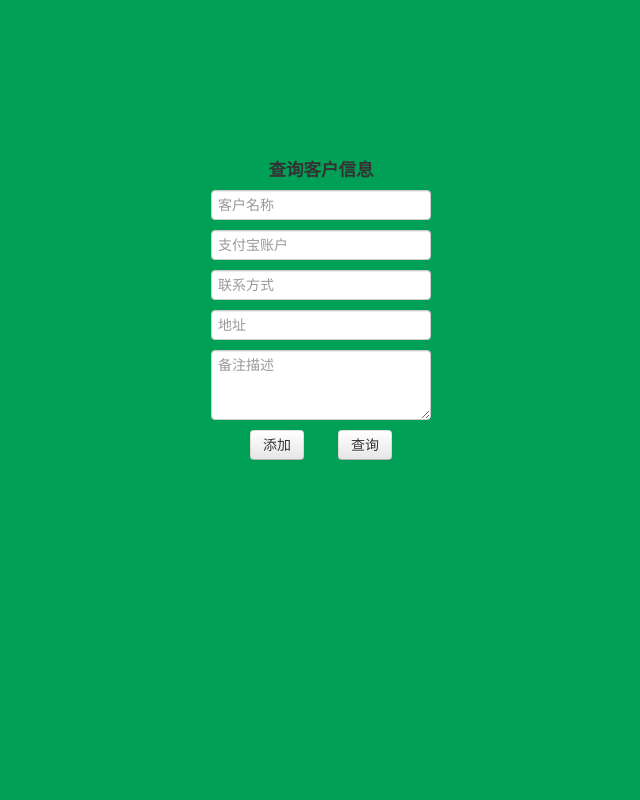
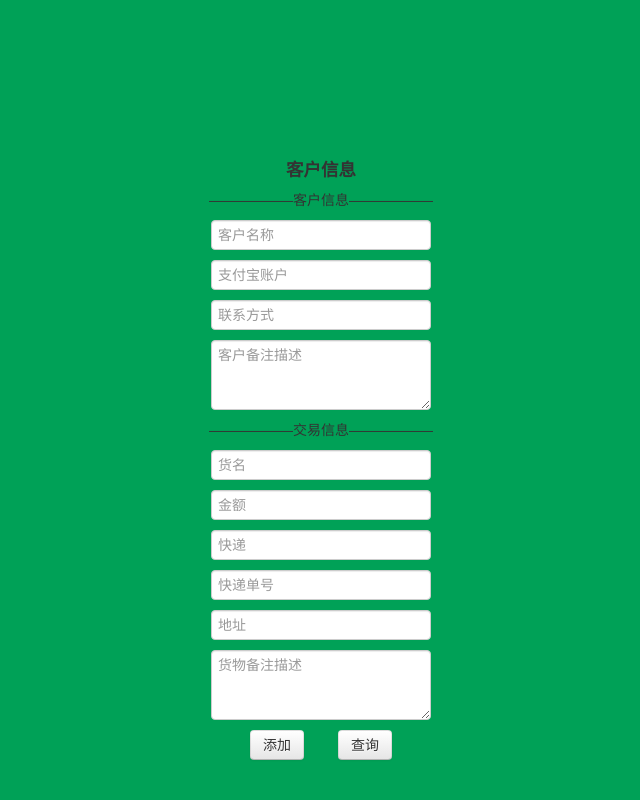
Before and after one commit to debugxingHua/tp5, a PHP site: page / in a window 1280 px wide. Shown: the whole page, without its empty margins (319-959 px from the left). Run offline with PHP 8.4, Linux system fonts and the light colour scheme.

Commit message:
第二次

```diff
--- a/taobao/index.php
+++ b/taobao/index.php
@@ -1,31 +1,42 @@
 <?php
-
+header("Content-type: text/html; charset=utf-8");
 ?>
 <!DOCTYPE html>
-<html lang="en">
+<html lang="zh">
 <head>
-    <meta charset="UTF-8">
-    <title>Add customer</title>
+    <meta http-equiv="Content-Type" content="text/html; charset=utf-8" />
+    <title>客户信息管理</title>
     <meta content="width=device-width, initial-scale=1.0" name="viewport" />
     <script type="text/javascript" src="./assets/jquery-1.8.3.min.js"></script>
 
     <link rel="stylesheet" href="./assets/bootstrap/css/bootstrap.min.css">
-
     <script type="text/javascript" src="./assets/bootstrap/js/bootstrap.min.js"></script>
 </head>
 <body style="background-color: #00a157">
 <div class="div1" style="margin-top: 160px">
-    <h4 align='center'>查询客户信息</h4>
-    <form id="select_form" action="add.php" method="post" align='center' onsubmit="return check()">
-        <input type="text" name="name" id="name" placeholder="客户名称"/>
+    <h4 align='center'>客户信息</h4>
+    <form id="select_form" action="./add.php" method="post" align='center' onsubmit="return check()">
+        <p>——————客户信息——————</p>
+        <input type="text" name="name" id="name" placeholder="客户名称" />
         <br/>
-        <input type="text" name="account" id="account" placeholder="支付宝账户"/>
+        <input type="text" name="account" id="account" placeholder="支付宝账户" onkeyup="this.value=this.value.replace(/[^\d]/g,'')"/>
         <br/>
-        <input type="text" name="phone" id="phone" placeholder="联系方式"/>
+        <input type="text" name="phone" id="phone" placeholder="联系方式" onkeyup="this.value=this.value.replace(/[^\d]/g,'')"/>
+        <br/>
+        <textarea type="text" name="user_message" id="user_message" placeholder="客户备注描述" style="height: 60px"></textarea>
+        <br/>
+        <p>——————交易信息——————</p>
+        <input type="text" name="deal_name" id="deal_name" placeholder="货名"/>
+        <br/>
+        <input type="text" name="money" id="money" placeholder="金额" onkeyup="this.value=this.value.replace(/[^\d]/g,'')"/>
+        <br/>
+        <input type="text" name="courier" id="courier" placeholder="快递"/>
+        <br/>
+        <input type="text" name="courier_number" id="courier_number" placeholder="快递单号"/>
         <br/>
         <input type="text" name="address" id="address" placeholder="地址"/>
         <br/>
-        <textarea type="text" name="message" id="message" placeholder="备注描述" style="height: 60px"></textarea>
+        <textarea type="text" name="deal_message" id="deal_message" placeholder="货物备注描述" style="height: 60px"></textarea>
         <br/>
         <input class="btn btn-navbar" type="submit" value="添加"/>
         <a class="btn btn-navbar" href="select_all.php" style="margin-left: 30px">查询</a>
@@ -37,8 +48,7 @@
         var name = $("#name").val();
         var account = $("#account").val();
         var phone = $("#phone").val();
-        var address = $("#address").val();
-        if(name == "" || name == null ||account == "" || account == null ||phone == "" || phone == null ||address == "" || address == null){
+        if(name == "" || name == null ||account == "" || account == null ||phone == "" || phone == null){
             alert("填写完整信息");
             return false;
         }
```
